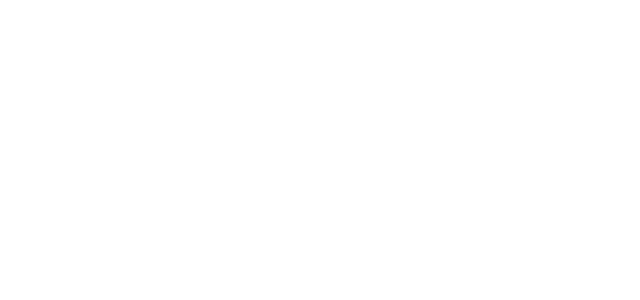
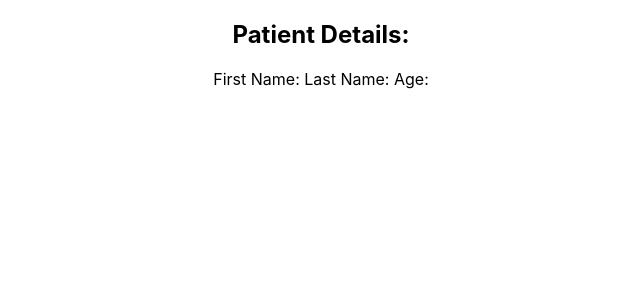
Before and after one commit to bthank/clinicalsapp-react, a React (Create React App) app: page /analyze/1 in a window 1280 px wide. Shown: the top 300 px of the page, without its empty margins (319-959 px from the left). Built offline with nearby package versions, Linux system fonts and the light colour scheme; no server answers.

Commit message:
Implement Analyze component

```diff
--- a/src/components/AnalyzeData.js
+++ b/src/components/AnalyzeData.js
@@ -1,14 +1,29 @@
 import React from 'react';
+import axios from 'axios';
 
 class AnalyzeData extends React.Component {
+
+    state = {
+        clinicalData: []
+    }
+
+    componentWillMount(){
+        axios.get("/clinicalservices/api/patients/analyze/" + this.props.match.params.patientId)
+            .then(response => {
+
+            })
+    }
 
     render(){
         /* the code within the render return is JSX code which gets converted to HTML
         JSX is a syntax extension to JavaScript
         */
         return (<div>
-
-        </div>);
+                    <h2>Patient Details:</h2>
+                    First Name: {this.state.firstName}
+                    Last Name: {this.state.lastName}
+                    Age: {this.state.age}
+                </div>);
     }
 
 }
```
